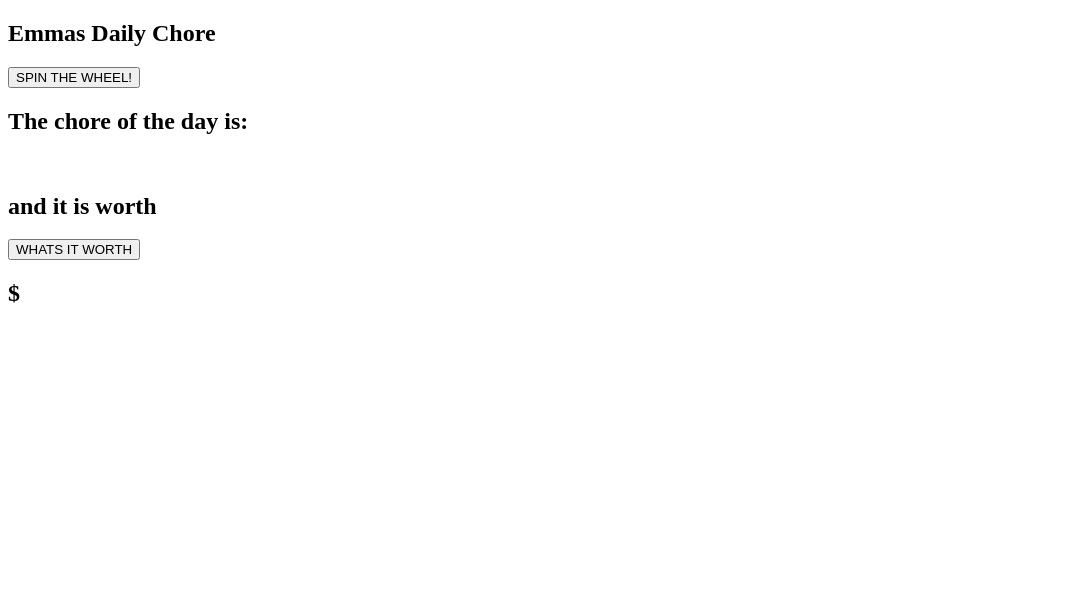
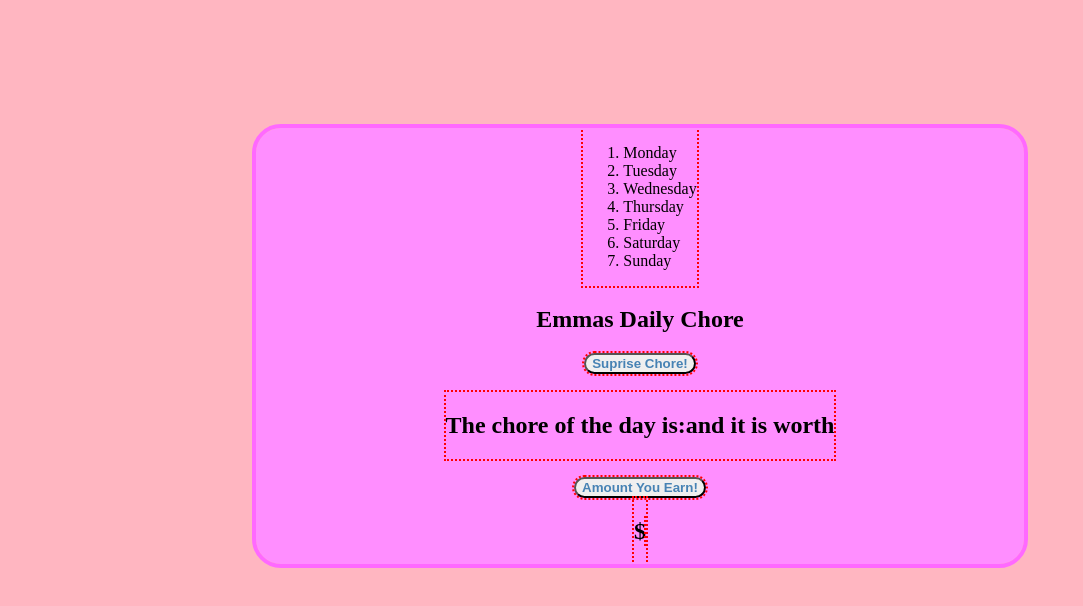
Before and after one commit to M1k3Gr33n/EmmasChoreWheel, a plain HTML site: page index.html in a window 1280 px wide. Shown: the whole page, without its empty margins (0-1083 px from the left). Drawn offline with Linux system fonts and the light colour scheme.

Commit message:
reorderd the layout to the page

```diff
--- a/index.html
+++ b/index.html
@@ -11,15 +11,35 @@
     <body>
 
         <section id="container">
+            <div id="dayTracker">
+                <ol>
+                    <li>Monday</li>
+                    <li>Tuesday</li>
+                    <li>Wednesday</li>
+                    <li>Thursday</li>
+                    <li>Friday</li>
+                    <li>Saturday</li>
+                    <li>Sunday</li>
+                </ol>
+            </div>
+
                 <h1>Emmas Daily Chore</h1>
 
-            <button onclick="choreSelection()">SPIN THE WHEEL!</button>
+                <button onclick="choreSelection()">Suprise Chore!</button>
+                <br>
+            <div class="infoBoxes">
+                <h1>The chore of the day is: </h1><br>
+                <h3><span id="emmasChore"></span></h3>
+                <br>
+                <h2> and it is worth</h2>
+            </div>
+                <br>
+                <button onclick="choreAmount()">Amount You Earn!</button>
 
-            <h1>The chore of the day is: <span id="emmasChore"></span></h1>
-            <br>
-            <h2>and it is worth</h2>
-            <button onclick="choreAmount()">WHATS IT WORTH</button>
-            <h1>$<span id="choreAmount"></span></h1>
+            <div class="infoBoxes">
+                <h1>$ <span id="choreAmount"></span></h1>
+            </div>
+
         </section>
 
         <script src="index.js"></script>
--- a/index.js
+++ b/index.js
@@ -12,7 +12,7 @@ function choreSelection() {
 };
 
 function choreAmount() {
-    let randAmount = Math.floor(Math.random() * 5) + 5;
+    let randAmount = Math.floor(Math.random() * 5) + 1;
 
     document.getElementById("choreAmount").innerHTML = randAmount;
 }
--- a/style.css
+++ b/style.css
@@ -0,0 +1,50 @@
+* {
+    box-sizing: border-box;
+  }
+
+body {
+    margin: 0;
+    height:100%;
+    background-color: lightpink;
+}
+
+button {
+    color:steelblue;
+    font-weight: bolder;
+    border-radius: 25px;
+    outline: 2px dotted red;
+}
+
+.infoBoxes {
+    display:flex;
+    outline:2px dotted red;
+}
+
+#container {
+    display: flex;
+    flex-direction: column;
+    background-color: rgb(255, 142, 255);
+    outline:4px solid rgb(255, 105, 255);
+    border-radius: 25px;
+    align-items: center;
+    margin-top: 10%;
+    margin-left:20%;
+    margin-right:20%;
+}
+
+#dayTracker {
+    display:flex;
+    outline:2px dotted red;
+}
+
+#choreAmount {
+    color:white;
+    font-weight: bold;
+    outline:2px dotted red;
+}
+
+#emmasChore {
+    color:white;
+    font-weight: bold;
+    outline:2px dotted red;
+}
```
Lines whose indentation alone changed are shown as unchanged.
